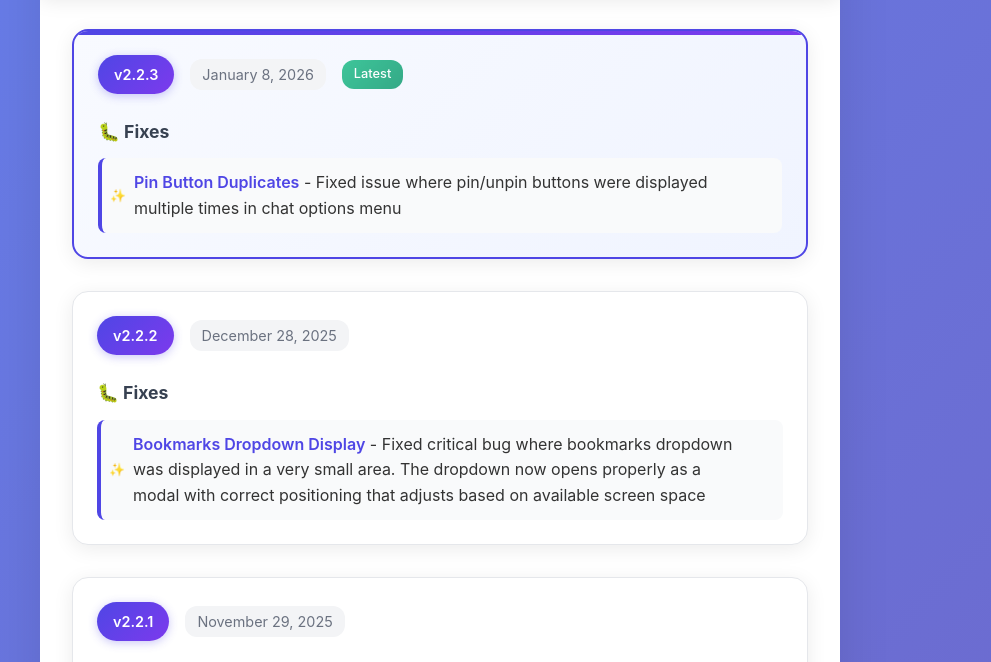
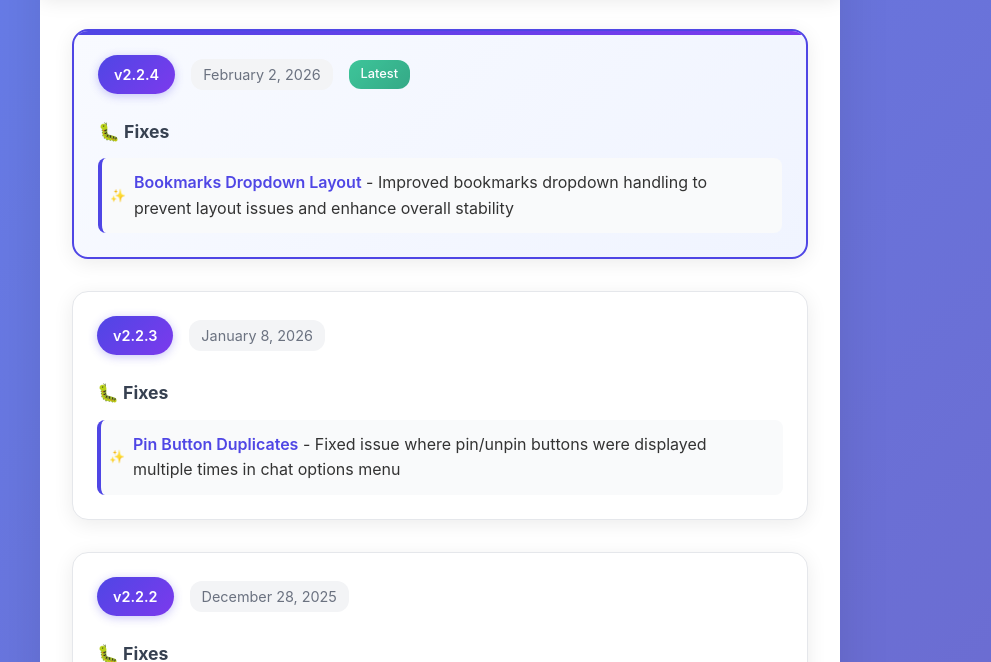
Before and after one commit to AuxionCore/PinFlux, a website with bundled scripts: page src/entrypoints/changelog/index.html in a window 1280 px wide. Shown: the part 115-777 px from the top of the page, without its empty margins (200-1191 px from the left). Built offline with nearby package versions, Linux system fonts and the light colour scheme.

Commit message:
Release v2.2.4: Improve bookmarks dropdown layout handling

```diff
--- a/package.json
+++ b/package.json
@@ -1,6 +1,6 @@
 {
   "name": "PinFlux",
-  "version": "2.2.3",
+  "version": "2.2.4",
   "description": "PinFlux is a browser extension that enhances your ChatGPT experience by allowing you to pin conversations, making it easier to revisit important discussions.",
   "private": true,
   "type": "module",
--- a/src/entrypoints/changelog/index.html
+++ b/src/entrypoints/changelog/index.html
@@ -23,9 +23,24 @@
         <div class="content">
             <div class="version-section current">
                 <div class="version-header">
+                    <div class="version-badge">v2.2.4</div>
+                    <div class="version-date">February 2, 2026</div>
+                    <div class="version-status">Latest</div>
+                </div>
+                <div class="features">
+                    <div class="feature-category">
+                        <h3>🐛 Fixes</h3>
+                        <ul>
+                            <li><strong>Bookmarks Dropdown Layout</strong> - Improved bookmarks dropdown handling to prevent layout issues and enhance overall stability</li>
+                        </ul>
+                    </div>
+                </div>
+            </div>
+
+            <div class="version-section">
+                <div class="version-header">
                     <div class="version-badge">v2.2.3</div>
                     <div class="version-date">January 8, 2026</div>
-                    <div class="version-status">Latest</div>
                 </div>
                 <div class="features">
                     <div class="feature-category">
```
Also changed, not shown: CHANGELOG.md.
